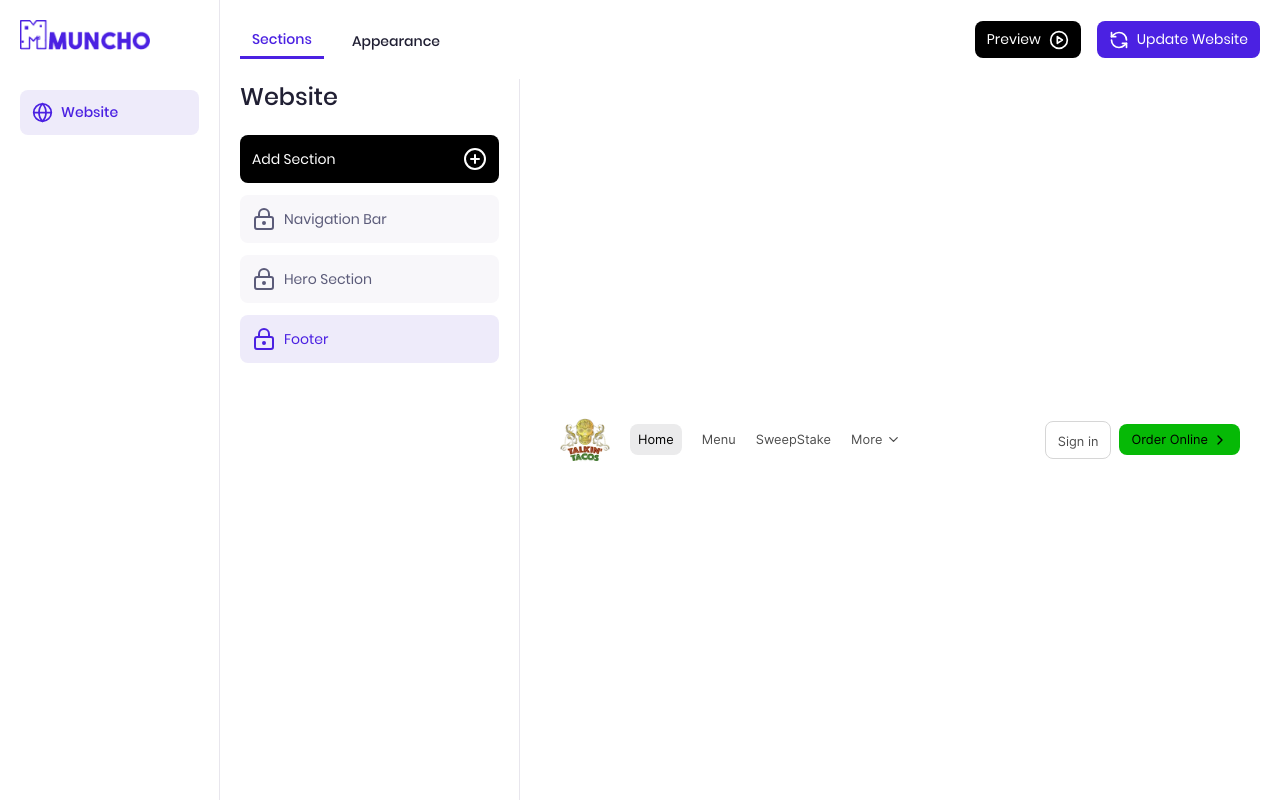
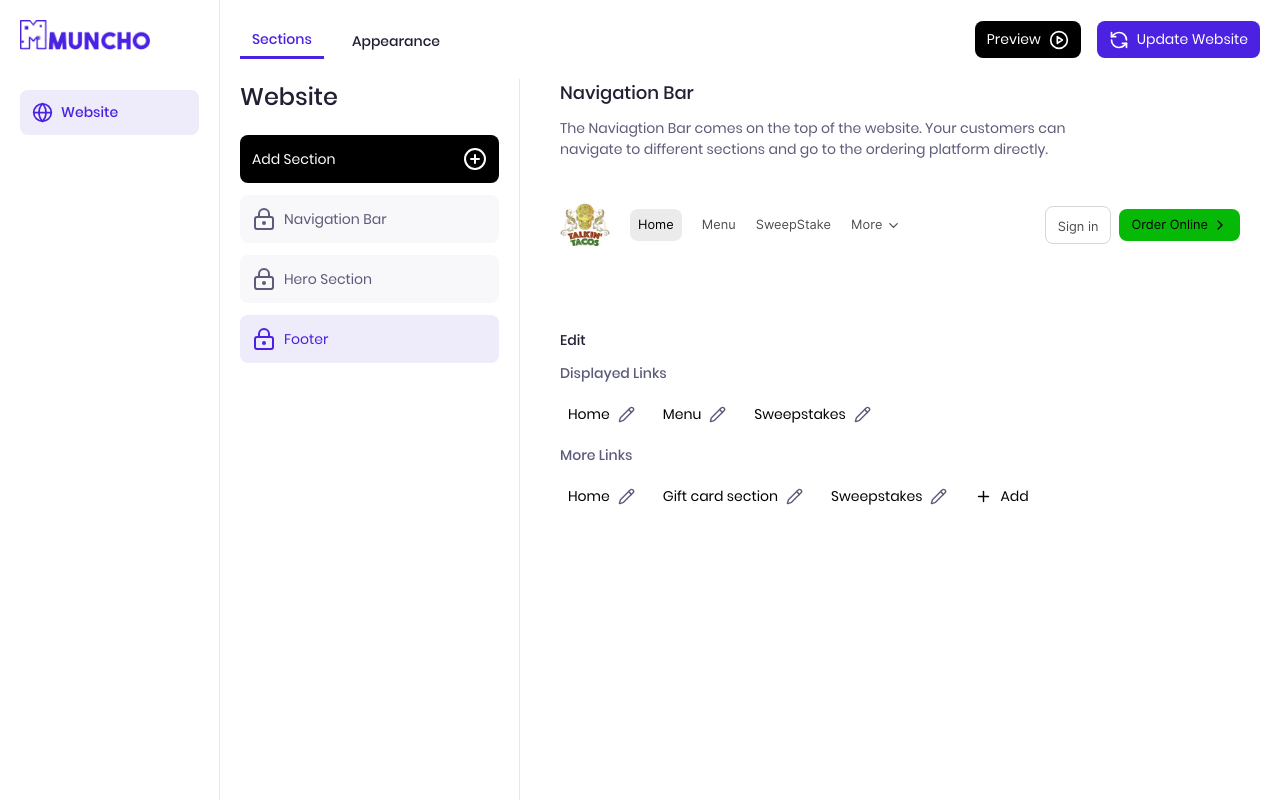
Before and after one commit to pushkardeep/muncho_cms, a React (Vite) app: page / in a window 1280 px wide. Built offline with nearby package versions, Linux system fonts and the light colour scheme.

Commit message:
Updated Components

```diff
--- a/src/App.jsx
+++ b/src/App.jsx
@@ -108,7 +108,7 @@ function App() {
             </div>
 
             {/* Content Editing side  */}
-            <div className="flex-1 h-full min-h-fit flex justify-center items-center px-10">
+            <div className="flex-1 h-full overflow-hidden relative px-10">
               <Nav />
             </div>
           </div>
--- /dev/null
+++ b/src/Components/Sections/Components/LinkEditor.jsx
@@ -0,0 +1,15 @@
+import React from "react";
+
+// Icons
+import { Pencil } from "lucide-react";
+
+function LinkEditor({ title }) {
+  return (
+    <button className="w-fit h-fit flex justify-center items-center gap-2 rounded-[8px] p-2 hover:bg-[#EEEBFA] cursor-pointer ">
+      <span className="poppins_reg text-black text-[14px]">{title}</span>
+      <Pencil color="#5C5C7A" size={17} />
+    </button>
+  );
+}
+
+export default LinkEditor;
--- a/src/Components/Sections/Nav.jsx
+++ b/src/Components/Sections/Nav.jsx
@@ -2,17 +2,32 @@ import React, { useState } from "react";
 import { Link } from "react-router-dom";
 
 // Icons
-import { AlignJustify, ChevronDown } from "lucide-react";
+import { ChevronDown, Plus } from "lucide-react";
 
 // components
 import BigBtn from "./Components/Common/BigBtn";
 import Menu from "./Components/Menu";
+import LinkEditor from "./Components/LinkEditor";
 
 function Nav({ route = "Home" }) {
   const [isMenuOpen, setIsMenuOpen] = useState(false);
 
   return (
-    <nav className="w-full h-fit flex justify-between items-center relative ">
+    <div className="w-full h-full min-h-fit flex flex-col justify-start items-center gap-10">
+      {/* Headings  */}
+      <div className="w-full h-fit">
+        <h1 className="poppins_med text-[#201F33] text-[18px]">
+          Navigation Bar
+        </h1>
+        <p className="w-full max-w-[78%] poppins_reg text-[#5C5C7A] text-[14px] mt-3">
+          The Naviagtion Bar comes on the top of the website. Your customers can
+          navigate to different sections and go to the ordering platform
+          directly.
+        </p>
+      </div>
+
+      {/* Navr Bar  */}
+      <nav className="w-full h-fit flex justify-between items-center relative">
         {/* Left Part */}
         <div className="w-fit h-fit flex justify-center items-center gap-5">
           <div className="w-fit h-fit overflow-hidden relative ml-8 sm:ml-0">
@@ -66,6 +81,39 @@ function Nav({ route = "Home" }) {
         {/* Menu  */}
         {isMenuOpen && <Menu />}
       </nav>
+
+      {/* Editing Part  */}
+      <div className="w-full h-fit flex flex-col justify-center items-start gap-3 overflow-hidden relative mt-10">
+        <h3 className="poppins_med text-[#201F33] text-[14px]">Edit</h3>
+        {/* Displaying Links */}
+        <div className="w-fit h-fit flex flex-col justify-center items-start gap-3">
+          <h3 className="poppins_med text-[#5C5C7A] text-[14px]">
+            Displayed Links
+          </h3>
+          <div className="w-fit h-fit flex justify-center items-center gap-3">
+            <LinkEditor title={"Home"} />
+            <LinkEditor title={"Menu"} />
+            <LinkEditor title={"Sweepstakes"} />
+          </div>
+        </div>
+
+        {/* More Links */}
+        <div className="w-fit h-fit flex flex-col justify-center items-start gap-3">
+          <h3 className="poppins_med text-[#5C5C7A] text-[14px]">More Links</h3>
+          <div className="w-fit h-fit flex justify-center items-center gap-3">
+            <LinkEditor title={"Home"} />
+            <LinkEditor title={"Gift card section"} />
+            <LinkEditor title={"Sweepstakes"} />
+
+            {/* Add more  */}
+            <button className="w-fit h-fit flex justify-center items-center gap-2 rounded-[8px] p-2 hover:bg-[#EEEBFA] cursor-pointer ">
+              <Plus color="black" size={17} />
+              <span className="poppins_reg text-black text-[14px]">Add</span>
+            </button>
+          </div>
+        </div>
+      </div>
+    </div>
   );
 }
 
```
Lines whose indentation alone changed are shown as unchanged.
